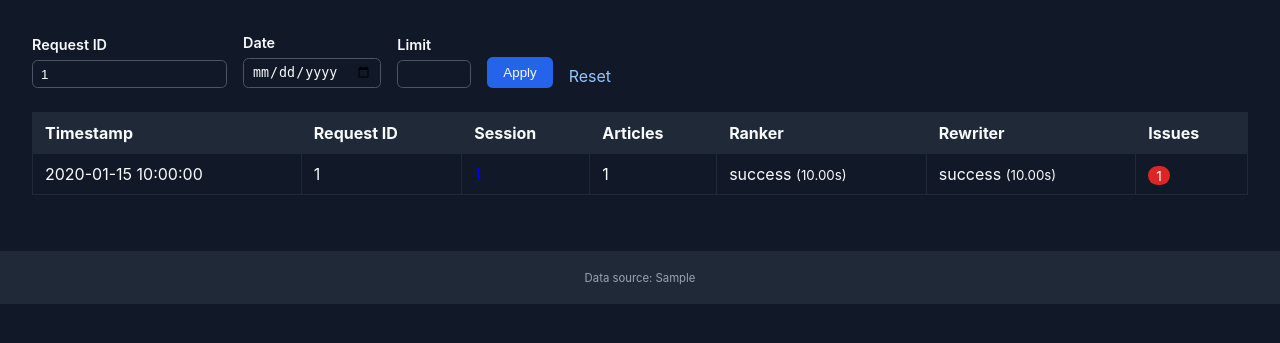
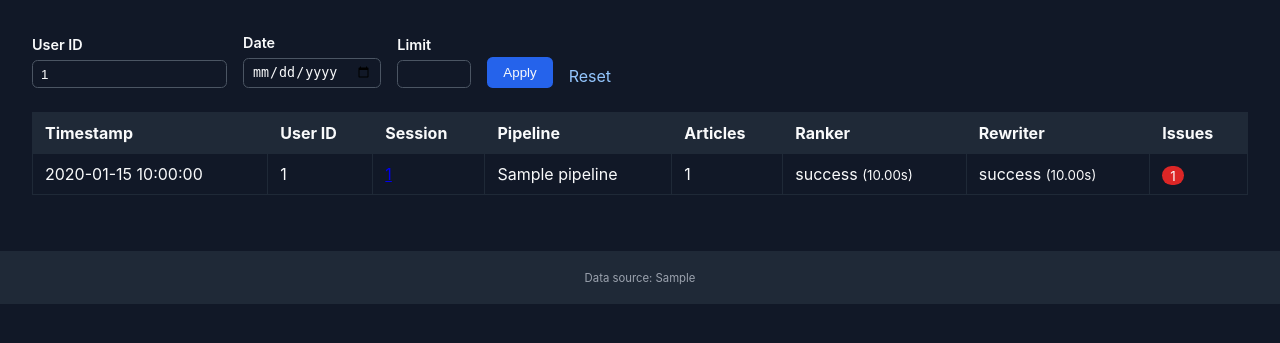
Before and after one commit to CCRI-POPROX/poprox-recommender, a FastAPI app: template src/poprox_recommender/dashboard/templates/index.html in a window 1280 px wide. Shown: the part 80-423 px from the top of the page. Run offline with FastAPI, Linux system fonts and the light colour scheme; the template is opened without the code that fills it: most values are stand-ins (such as "Sample title", 1, 10 or a date in 2020).

Commit message:
user ids

```diff
--- a/src/poprox_recommender/dashboard/service.py
+++ b/src/poprox_recommender/dashboard/service.py
@@ -21,6 +21,7 @@
     component_summary: Dict[str, Dict[str, Any]]
     storage_location: Optional[str]
     llm_summary: Optional[Dict[str, Any]]
+    pipeline: Optional[str]
 
     @property
     def day(self) -> date:
@@ -97,6 +98,7 @@
             component_summary = metadata.get("component_summary", {})
             storage_location = metadata.get("storage_location")
             llm_summary = metadata.get("llm_summary")
+            pipeline = metadata.get("pipeline_type")
 
             summaries.append(
                 SessionSummary(
@@ -108,6 +110,7 @@
                     component_summary=component_summary,
                     storage_location=storage_location,
                     llm_summary=llm_summary,
+                    pipeline=pipeline,
                 )
             )
 
--- a/src/poprox_recommender/dashboard/templates/index.html
+++ b/src/poprox_recommender/dashboard/templates/index.html
@@ -3,7 +3,7 @@
 <section class="filters">
   <form method="get" class="filter-form">
     <label>
-      Request ID
+      User ID
       <input type="text" name="request_id" value="{{ selected_request_id }}" placeholder="Exact or prefix" />
     </label>
     <label>
@@ -25,8 +25,9 @@
     <thead>
       <tr>
         <th>Timestamp</th>
-        <th>Request ID</th>
+        <th>User ID</th>
         <th>Session</th>
+        <th>Pipeline</th>
         <th>Articles</th>
         <th>Ranker</th>
         <th>Rewriter</th>
@@ -41,6 +42,7 @@
         <td>{{ session.timestamp.strftime("%Y-%m-%d %H:%M:%S") }}</td>
         <td>{{ session.request_id }}</td>
         <td><a href="/sessions/{{ session.session_id }}">{{ session.session_id }}</a></td>
+        <td>{{ session.pipeline if session.pipeline else 'n/a' }}</td>
         <td>{{ session.num_articles }}</td>
         <td>{{ ranker.get('status', 'n/a') }} {% if ranker.get('duration_seconds') %}<small>({{ '%.2f'|format(ranker['duration_seconds']) }}s)</small>{% endif %}</td>
         <td>{{ rewriter.get('status', 'n/a') }} {% if rewriter.get('duration_seconds') %}<small>({{ '%.2f'|format(rewriter['duration_seconds']) }}s)</small>{% endif %}</td>
--- a/src/poprox_recommender/dashboard/templates/session_detail.html
+++ b/src/poprox_recommender/dashboard/templates/session_detail.html
@@ -3,7 +3,7 @@
 <article class="session-detail">
   <header>
     <h2>Session {{ session.session_id }}</h2>
-    <p class="meta">Request ID: {{ session.request_id }} | Timestamp: {{ session.timestamp.strftime("%Y-%m-%d %H:%M:%S") }}</p>
+    <p class="meta">User ID: {{ session.request_id }} | Timestamp: {{ session.timestamp.strftime("%Y-%m-%d %H:%M:%S") }}</p>
     <p><a href="/">&larr; Back to sessions</a></p>
   </header>
 
```
